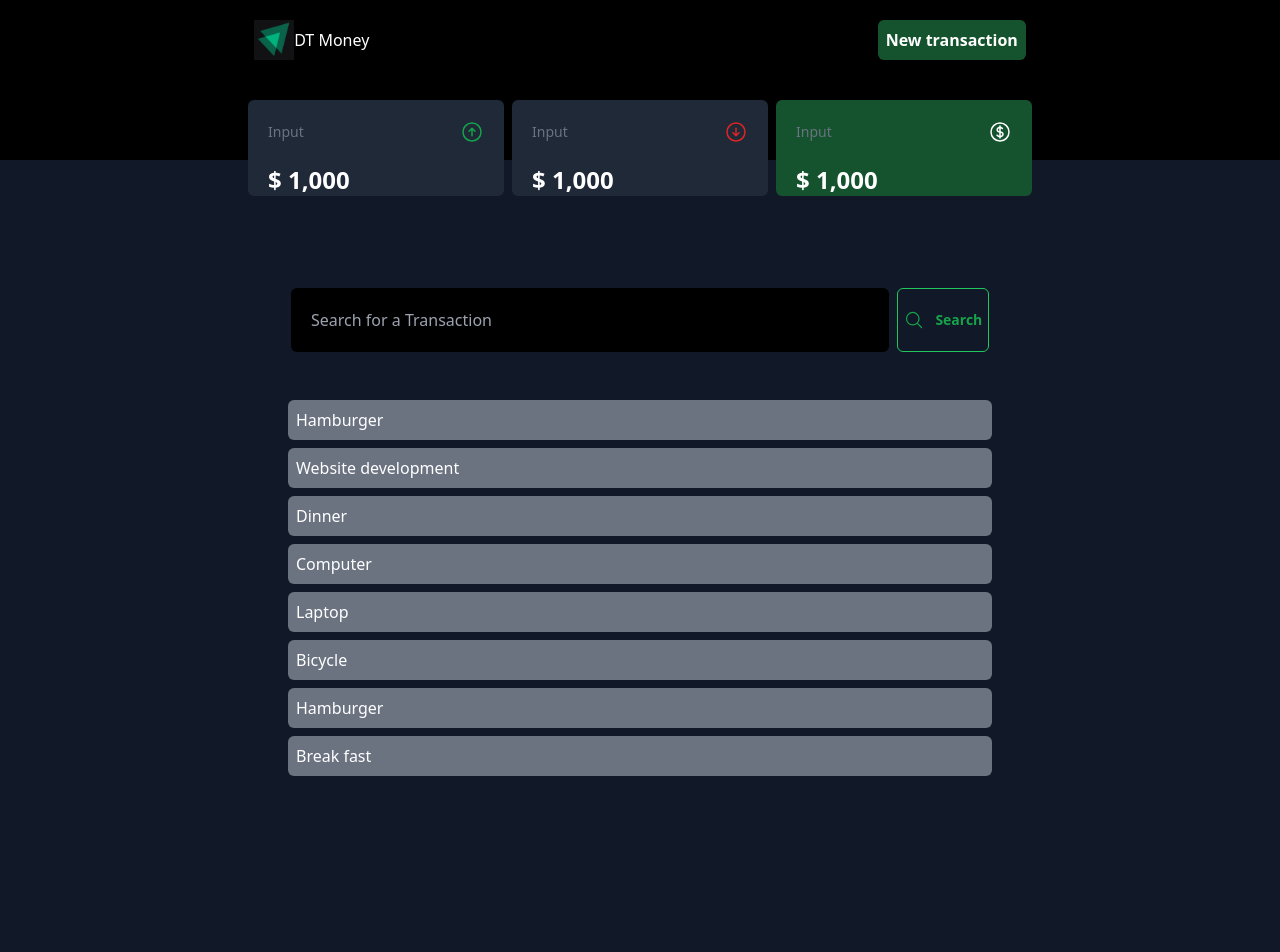
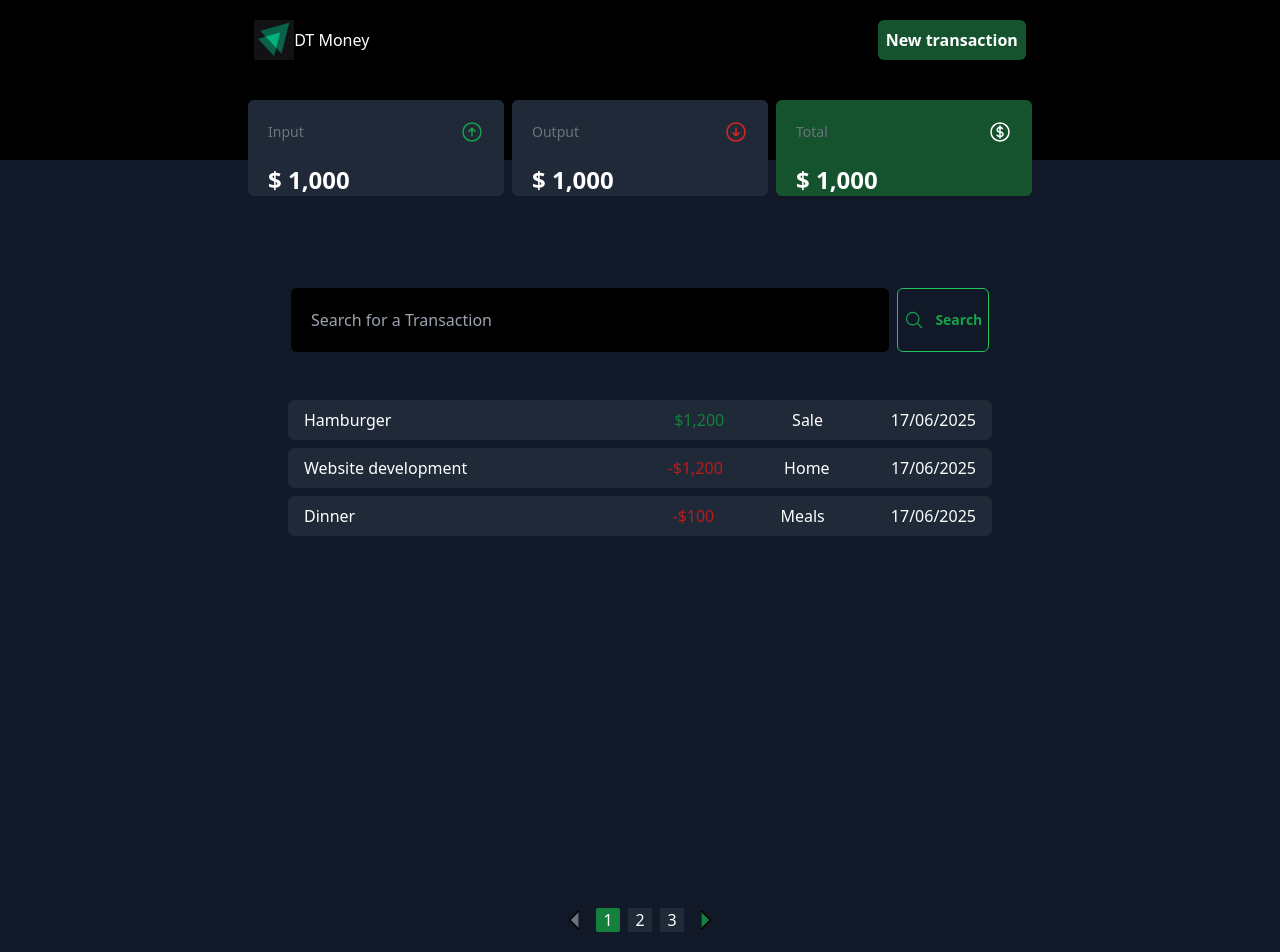
Before and after one commit to AppaiahKelowna/TypeScriptTailWindLab, a React (Vite) app: page / in a window 1280 px wide. Shown: the top 952 px of the page. Built offline with nearby package versions, Linux system fonts and the light colour scheme.

Commit message:
footer UI initial UI

```diff
--- a/src/components/BodyExpenses.tsx
+++ b/src/components/BodyExpenses.tsx
@@ -23,7 +23,7 @@ export default function Expenses() {
       </div>
       <div className="h-[100%] bg-gray-800 h-20 w-[20%] rounded-md">
         <section className="flex justify-between items-center p-5">
-          <label className="text-gray-500 text-sm">Input</label>
+          <label className="text-gray-500 text-sm">Output</label>
           <svg
             xmlns="http://www.w3.org/2000/svg"
             fill="none"
@@ -43,7 +43,7 @@ export default function Expenses() {
       </div>
       <div className="h-[100%] bg-green-900 h-20 w-[20%] rounded-md">
         <section className="flex justify-between items-center p-5">
-          <label className="text-gray-500 text-sm">Input</label>
+          <label className="text-gray-500 text-sm">Total</label>
           <svg
             xmlns="http://www.w3.org/2000/svg"
             fill="none"
--- a/src/components/SectionBody.tsx
+++ b/src/components/SectionBody.tsx
@@ -2,22 +2,30 @@ import BodySearchButton from "./BodySearchButton";
 import BodyInput from "./BodyInput";
 export default function Body() {
   return (
-    <section className="bg-gray-900 h-[80vh] w-full pt-20 flex flex-col items-center">
+    <section className="bg-gray-900 h-[90vh] w-full pt-20 flex flex-col items-center">
       <div className="flex gap-2 justify-center items-center h-[20vh] w-[55%]">
         <BodyInput />
         <BodySearchButton />
       </div>
       <section className="flex flex-col text-white gap-2 rounded-md w-[55%]">
-        <label className="bg-gray-500 p-2 rounded-md">Hamburger</label>
-        <label className="bg-gray-500 p-2 rounded-md">
-          Website development
-        </label>
-        <label className="bg-gray-500 p-2 rounded-md">Dinner</label>
-        <label className="bg-gray-500 p-2 rounded-md">Computer</label>
-        <label className="bg-gray-500 p-2 rounded-md">Laptop</label>
-        <label className="bg-gray-500 p-2 rounded-md">Bicycle</label>
-        <label className="bg-gray-500 p-2 rounded-md">Hamburger</label>
-        <label className="bg-gray-500 p-2 rounded-md">Break fast</label>
+        <div className="w-[100%] bg-gray-800 p-2 rounded-md flex justify-between px-4 text-left">
+          <span className="w-[45%]">Hamburger</span>
+          <span className="text-green-700">$1,200</span>
+          <span className="">Sale</span>
+          <span className="">17/06/2025</span>
+        </div>
+        <div className="w-[100%] bg-gray-800 p-2 rounded-md flex justify-between px-4">
+          <span className="w-[45%]"> Website development</span>
+          <span className="text-red-700">-$1,200</span>
+          <span className="">Home</span>
+          <span className="">17/06/2025</span>
+        </div>
+        <div className="w-[100%] bg-gray-800 p-2 rounded-md flex justify-between px-4">
+          <span className="w-[45%]">Dinner</span>
+          <span className="text-red-700">-$100</span>
+          <span className="">Meals</span>
+          <span className="">17/06/2025</span>
+        </div>
       </section>
     </section>
   );
--- a/src/components/SectionFooter.tsx
+++ b/src/components/SectionFooter.tsx
@@ -1,5 +1,48 @@
 export default function FooterSection() {
-    return (
-        <section className="h-[20vh] w-full bg-gray-900"></section>
-    )
+  return (
+    <section className="h-[10vh] w-full bg-gray-900 flex justify-center items-center gap-2">
+      <button>
+        <svg
+          xmlns="http://www.w3.org/2000/svg"
+          fill="none"
+          viewBox="0 0 24 24"
+          strokeWidth={1.5}
+          stroke="currentColor"
+          className="w-7 h-7 fill-gray-500"
+        >
+          <path
+            strokeLinecap="round"
+            strokeLinejoin="round"
+            d="M15.75 19.5 8.25 12l7.5-7.5"
+          />
+        </svg>
+      </button>
+
+      <label className="h-6 w-6 bg-green-700 text-white flex justify-center items-center rounded-sm">
+        1
+      </label>
+      <label className="h-6 w-6 bg-gray-800 text-white flex justify-center items-center rounded-sm">
+        2
+      </label>
+      <label className="h-6 w-6 bg-gray-800 text-white flex justify-center items-center rounded-sm">
+        3
+      </label>
+      <button>
+        <svg
+          xmlns="http://www.w3.org/2000/svg"
+          fill="none"
+          viewBox="0 0 24 24"
+          strokeWidth={1.5}
+          stroke="currentColor"
+          className="w-7 h-7 fill-green-700"
+        >
+          <path
+            strokeLinecap="round"
+            strokeLinejoin="round"
+            d="m8.25 4.5 7.5 7.5-7.5 7.5"
+          />
+        </svg>
+      </button>
+    </section>
+  );
 }
```
